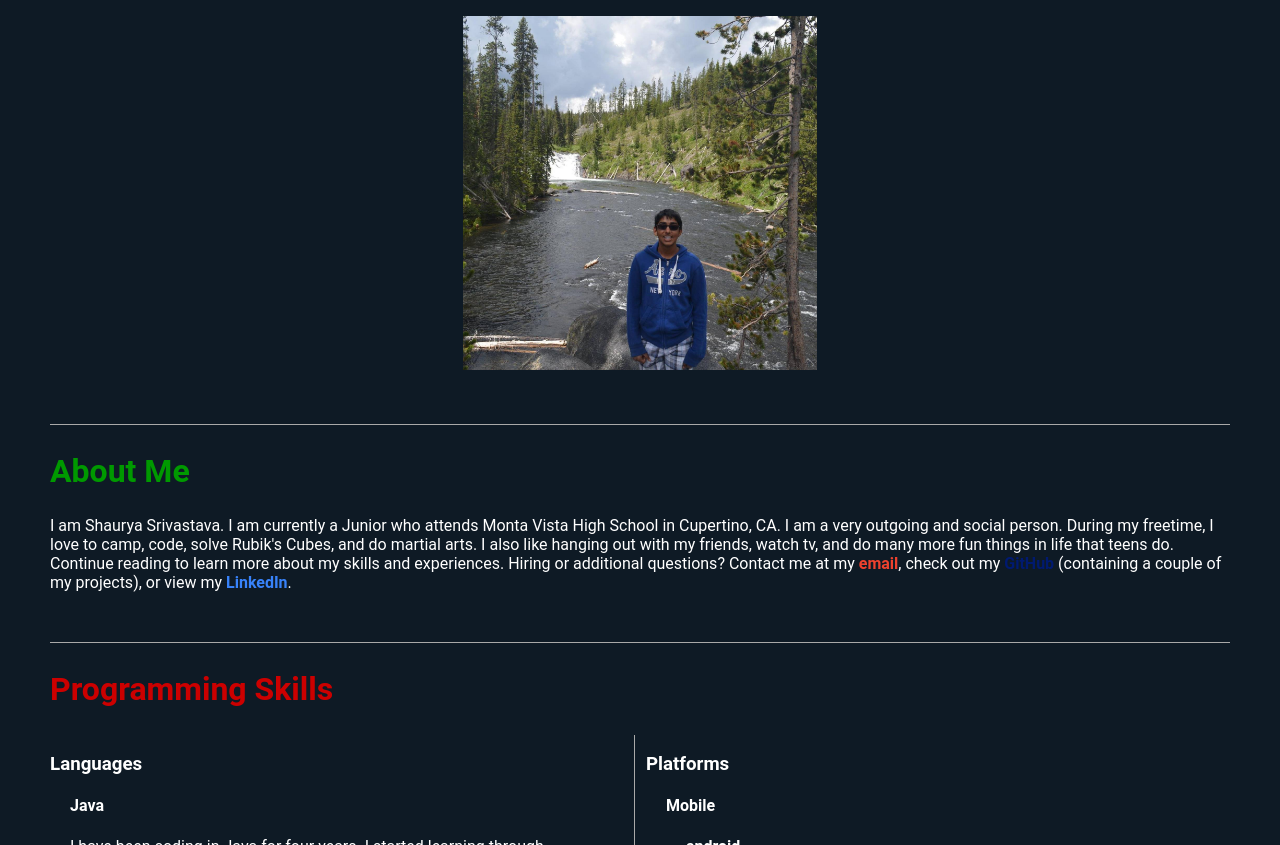
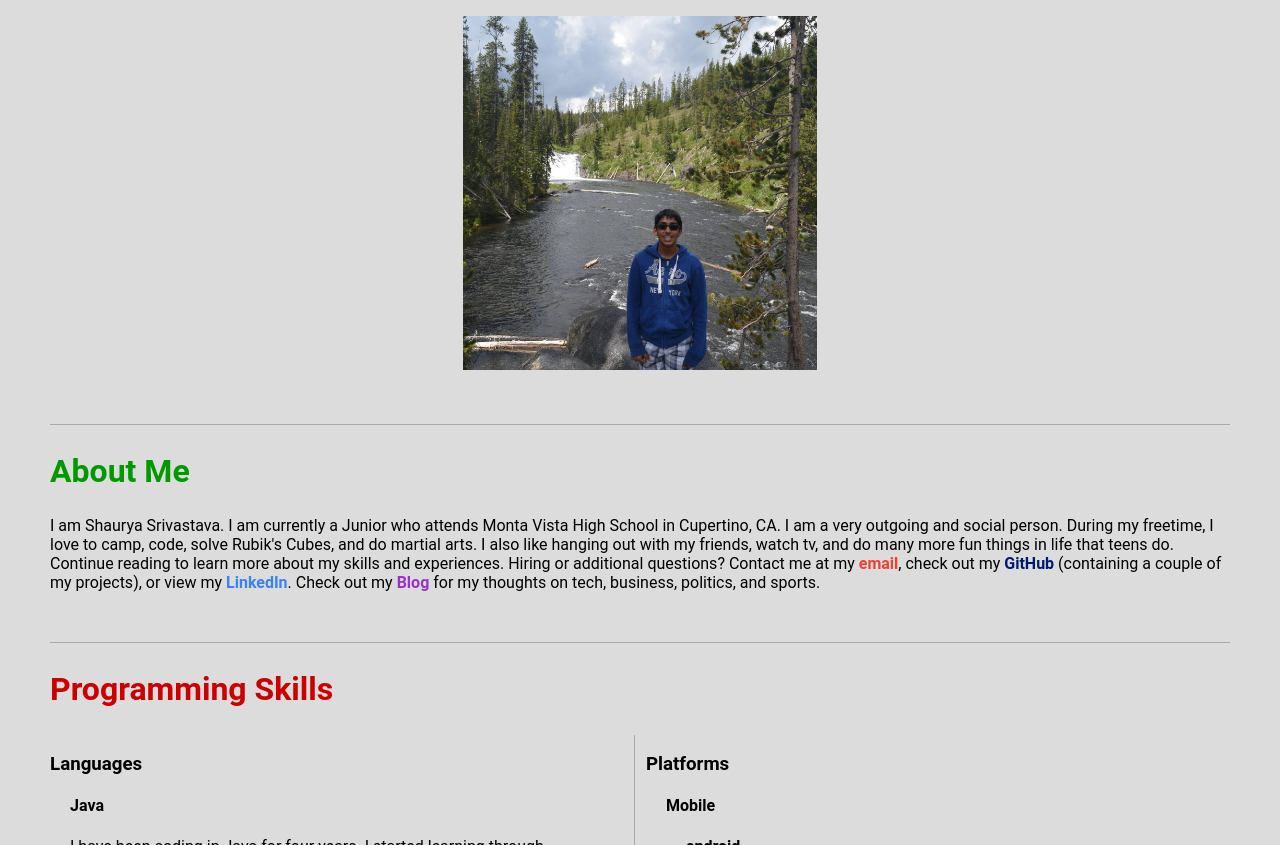
Before and after one commit to ShauryaS/shauryas.github.io, a plain HTML site: page index.html in a window 1280 px wide. Shown: the part 255-1100 px from the top of the page. Drawn offline with Linux system fonts and the light colour scheme.

Commit message:
changed background color. added area to add blog

```diff
--- a/StyleSheet.css
+++ b/StyleSheet.css
@@ -1,7 +1,7 @@
 body{
   font-family: 'Roboto', sans-serif;
-  background-color: #0e1a25;
-  color: white;
+  background-color: #DCDCDC;
+  color: black;
   margin-left: 50px;
   margin-right: 50px;
 }
--- a/index.html
+++ b/index.html
@@ -23,7 +23,7 @@
 		<center><img src="ShauryaS.jpg" width="30%" height="30%"/></center>
 		<div id="About">
 			<h2>About Me</h2>
-			<p>I am Shaurya Srivastava. I am currently a Junior who attends Monta Vista High School in Cupertino, CA. I am a very outgoing and social person. During my freetime, I love to camp, code, solve Rubik's Cubes, and do martial arts. I also like hanging out with my friends, watch tv, and do many more fun things in life that teens do. Continue reading to learn more about my skills and experiences. Hiring or additional questions? Contact me at my <a href="mailto:shauryas481@gmail.com"><span class = "gRed">email</span></a>, check out my <a href="https://github.com/ShauryaS"><span class = "gNavy">GitHub</span></a> (containing a couple of my projects), or view my <a href="https://www.linkedin.com/in/shaurya-srivastava-983ab3a5"><span class = "gBlue">LinkedIn</span></a>.</p>
+			<p>I am Shaurya Srivastava. I am currently a Junior who attends Monta Vista High School in Cupertino, CA. I am a very outgoing and social person. During my freetime, I love to camp, code, solve Rubik's Cubes, and do martial arts. I also like hanging out with my friends, watch tv, and do many more fun things in life that teens do. Continue reading to learn more about my skills and experiences. Hiring or additional questions? Contact me at my <a href="mailto:shauryas481@gmail.com"><span class = "gRed">email</span></a>, check out my <a href="https://github.com/ShauryaS"><span class = "gNavy">GitHub</span></a> (containing a couple of my projects), or view my <a href="https://www.linkedin.com/in/shaurya-srivastava-983ab3a5"><span class = "gBlue">LinkedIn</span></a>. Check out my <a href="http://blog.shauryas.me"><span class="gPurple">Blog</a></span> for my thoughts on tech, business, politics, and sports.</p>
 		</div>
 		<div id="ProgrammingSkillsList">
 			<h2>Programming Skills</h2>
@@ -102,7 +102,7 @@
 				<h3>Internships</h3>
 				<div id="Internship1">
 					<h4>Internship at Global Edge Software</h4>
-					<p>Over the summer of 2015, I had an internship at a start-up company called <a href="http://www.globaledgesoft.com/"><span class = "gOrange">Global Edge Software</span></a>. I had to develop Android applications for them. One of my main projects was to code a Hotspot Chat Communication Application.</p>
+					<p>Over the summer of 2015, I had an internship at a start-up company called <a href="http://www.globaledgesoft.com/"><span class = "gOrange ">Global Edge Software</span></a>. I had to develop Android applications for them. One of my main projects was to code a Hotspot Chat Communication Application.</p>
 				</div>
 			</div>
 			<div id="Jobs">
```
